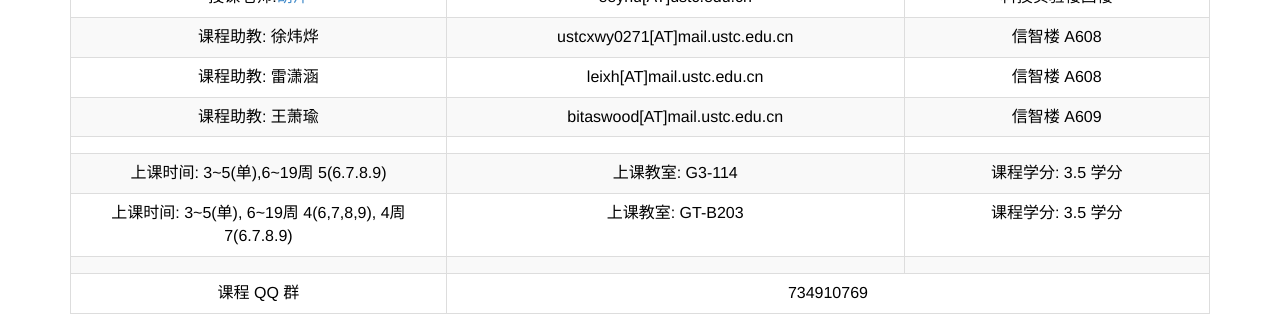
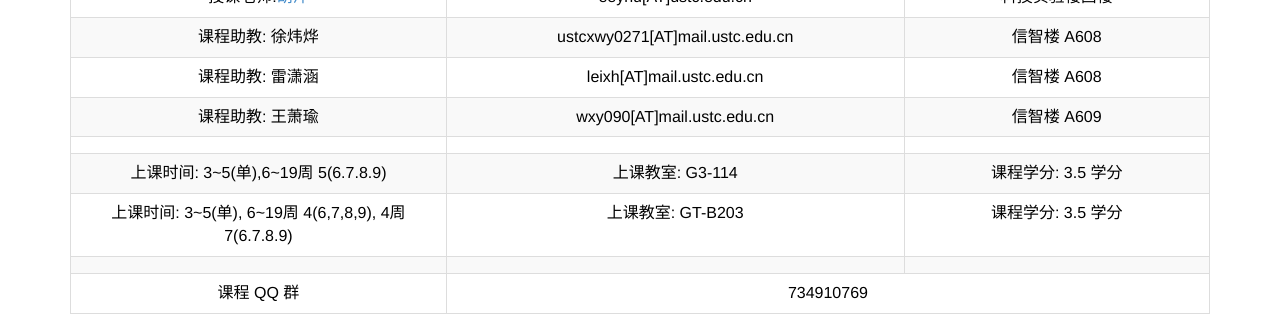
Before and after one commit to ustc-dia/ustc-dia.github.io, a Jekyll site: the page index.html, which Jekyll copies as it is, in a window 1280 px wide and 900 px high. Shown: the part 281-596 px from the top of the window. Built offline with Jekyll 4.4.1, drawn with Linux system fonts in a browser that asks for light colours.

Commit message:
[doc] update info

```diff
--- a/index.html
+++ b/index.html
@@ -107,7 +107,7 @@
 
                 <tr>
                     <td width="33%">课程助教: 王萧瑜</a></td>
-                    <td>bitaswood[AT]mail.ustc.edu.cn</td>
+                    <td>wxy090[AT]mail.ustc.edu.cn</td>
                     <td>信智楼 A609</td>
                     <!-- <td width="20%"></td> -->
                 </tr>
```
